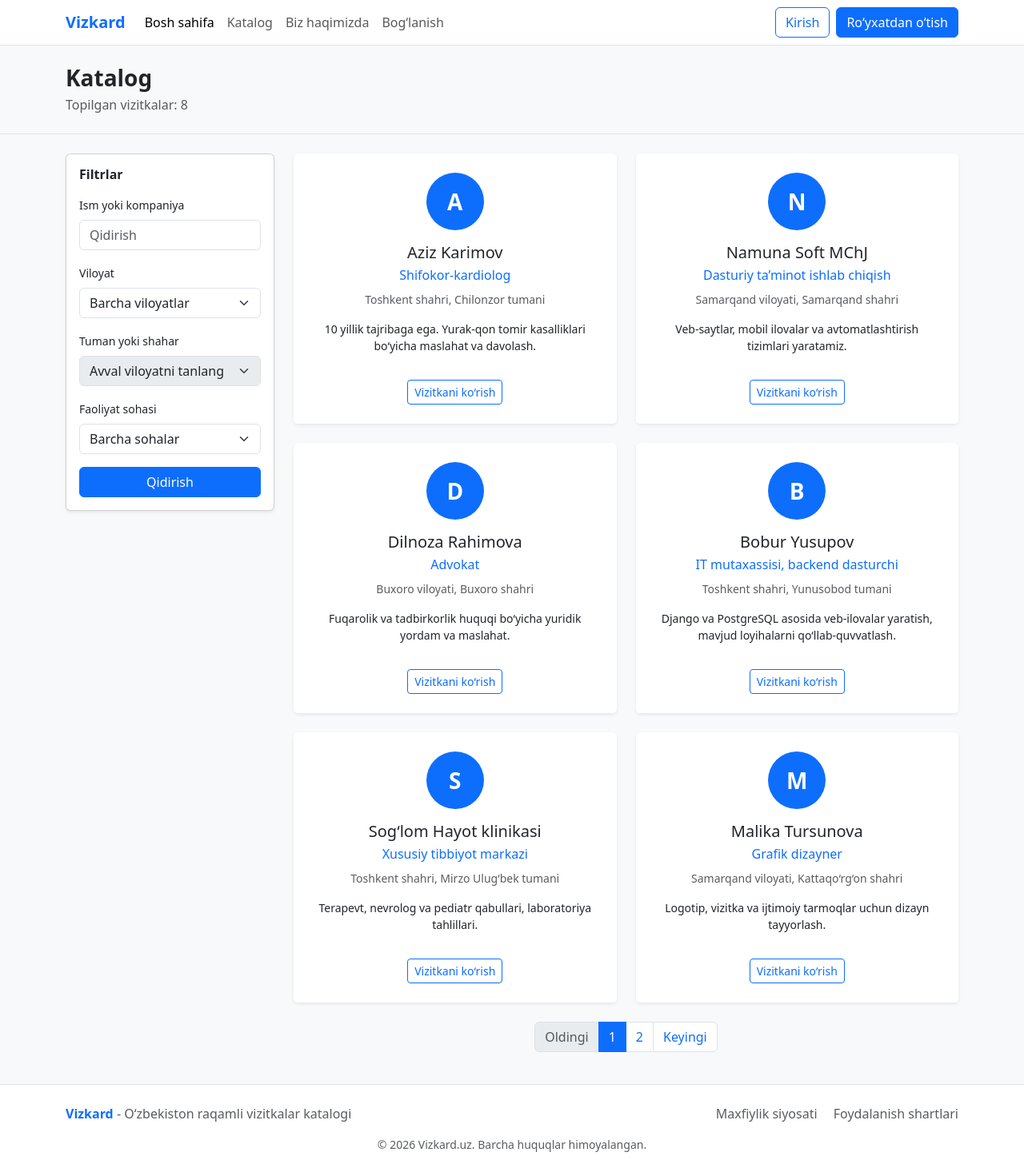
After one commit to mJamshid1990/vizkard, a Django app: page /katalog/ in a window 1280 px wide. The commit adds this page. Shown: the whole page at 80% size. Run offline with Django 5.2, Linux system fonts and the light colour scheme.

Commit message:
Add catalog page with filters panel and pagination

```diff
--- a/apps/pages/urls.py
+++ b/apps/pages/urls.py
@@ -6,4 +6,5 @@ app_name = "pages"
 
 urlpatterns = [
     path("", views.home, name="home"),
+    path("katalog/", views.catalog, name="catalog"),
 ]
--- a/apps/pages/views.py
+++ b/apps/pages/views.py
@@ -1,25 +1,67 @@
 from django.shortcuts import render
+from django.core.paginator import Paginator
+
+SAMPLE_CARDS = [
+    {
+        "name": "Aziz Karimov",
+        "profession": "Shifokor-kardiolog",
+        "location": "Toshkent shahri, Chilonzor tumani",
+        "description": "10 yillik tajribaga ega. Yurak-qon tomir kasalliklari bo‘yicha maslahat va davolash.",
+    },
+    {
+        "name": "Namuna Soft MChJ",
+        "profession": "Dasturiy ta’minot ishlab chiqish",
+        "location": "Samarqand viloyati, Samarqand shahri",
+        "description": "Veb-saytlar, mobil ilovalar va avtomatlashtirish tizimlari yaratamiz.",
+    },
+    {
+        "name": "Dilnoza Rahimova",
+        "profession": "Advokat",
+        "location": "Buxoro viloyati, Buxoro shahri",
+        "description": "Fuqarolik va tadbirkorlik huquqi bo‘yicha yuridik yordam va maslahat.",
+    },
+    {
+        "name": "Bobur Yusupov",
+        "profession": "IT mutaxassisi, backend dasturchi",
+        "location": "Toshkent shahri, Yunusobod tumani",
+        "description": "Django va PostgreSQL asosida veb-ilovalar yaratish, mavjud loyihalarni qo‘llab-quvvatlash.",
+    },
+    {
+        "name": "Sog‘lom Hayot klinikasi",
+        "profession": "Xususiy tibbiyot markazi",
+        "location": "Toshkent shahri, Mirzo Ulug‘bek tumani",
+        "description": "Terapevt, nevrolog va pediatr qabullari, laboratoriya tahlillari.",
+    },
+    {
+        "name": "Malika Tursunova",
+        "profession": "Grafik dizayner",
+        "location": "Samarqand viloyati, Kattaqo‘rg‘on shahri",
+        "description": "Logotip, vizitka va ijtimoiy tarmoqlar uchun dizayn tayyorlash.",
+    },
+    {
+        "name": "Huquq Markazi MChJ",
+        "profession": "Yuridik xizmatlar",
+        "location": "Buxoro viloyati, G‘ijduvon tumani",
+        "description": "Tadbirkorlar uchun shartnomalar, ro‘yxatdan o‘tkazish va huquqiy maslahat.",
+    },
+    {
+        "name": "Sardor Alimov",
+        "profession": "Shifokor-stomatolog",
+        "location": "Toshkent shahri, Shayxontohur tumani",
+        "description": "Tish davolash, protezlash va bolalar stomatologiyasi.",
+    },
+]
 
 
 def home(request):
-    sample_cards = [
-        {
-            "name": "Aziz Karimov",
-            "profession": "Shifokor-kardiolog",
-            "location": "Toshkent shahri, Chilonzor tumani",
-            "description": "10 yillik tajribaga ega. Yurak-qon tomir kasalliklari bo‘yicha maslahat va davolash.",
-        },
-        {
-            "name": "Namuna Soft MChJ",
-            "profession": "Dasturiy ta’minot ishlab chiqish",
-            "location": "Samarqand viloyati, Samarqand shahri",
-            "description": "Veb-saytlar, mobil ilovalar va avtomatlashtirish tizimlari yaratamiz.",
-        },
-        {
-            "name": "Dilnoza Rahimova",
-            "profession": "Advokat",
-            "location": "Buxoro viloyati, Buxoro shahri",
-            "description": "Fuqarolik va tadbirkorlik huquqi bo‘yicha yuridik yordam va maslahat.",
-        },
-    ]
-    return render(request, "pages/home.html", {"cards": sample_cards})
+        return render(request, "pages/home.html", {"cards": SAMPLE_CARDS[:3]})
+
+
+def catalog(request):
+    paginator = Paginator(SAMPLE_CARDS, 6)
+    page_obj = paginator.get_page(request.GET.get("page"))
+    return render(
+        request,
+        "pages/catalog.html",
+        {"page_obj": page_obj, "total": paginator.count},
+    )
--- a/templates/includes/navbar.html
+++ b/templates/includes/navbar.html
@@ -7,7 +7,7 @@
         <div class="collapse navbar-collapse" id="mainNavbar">
             <ul class="navbar-nav me-auto mb-2 mb-lg-0">
                 <li class="nav-item"><a class="nav-link active" href="{% url 'pages:home' %}">Bosh sahifa</a></li>
-                <li class="nav-item"><a class="nav-link" href="#">Katalog</a></li>
+                <li class="nav-item"><a class="nav-link" href="{% url 'pages:catalog' %}">Katalog</a></li>
                 <li class="nav-item"><a class="nav-link" href="#">Biz haqimizda</a></li>
                 <li class="nav-item"><a class="nav-link" href="#">Bog‘lanish</a></li>
             </ul>
--- /dev/null
+++ b/templates/pages/catalog.html
@@ -0,0 +1,96 @@
+{% extends "base.html" %}
+
+{% block title %}Katalog - Vizkard.uz{% endblock %}
+
+{% block content %}
+<section class="py-4 bg-light border-bottom">
+    <div class="container">
+        <h1 class="h3 fw-bold mb-1">Katalog</h1>
+        <p class="text-muted mb-0">Topilgan vizitkalar: {{ total }}</p>
+    </div>
+</section>
+
+<section class="py-4">
+    <div class="container">
+        <div class="row g-4">
+
+            <aside class="col-lg-3">
+                <form method="get" action="{% url 'pages:catalog' %}" class="card card-body shadow-sm">
+                    <h2 class="h6 fw-bold mb-3">Filtrlar</h2>
+
+                    <div class="mb-3">
+                        <label for="f-q" class="form-label small">Ism yoki kompaniya</label>
+                        <input type="text" class="form-control" id="f-q" name="q" placeholder="Qidirish">
+                    </div>
+
+                    <div class="mb-3">
+                        <label for="f-region" class="form-label small">Viloyat</label>
+                        <select class="form-select" id="f-region" name="region">
+                            <option value="">Barcha viloyatlar</option>
+                            <option>Toshkent shahri</option>
+                            <option>Samarqand viloyati</option>
+                            <option>Buxoro viloyati</option>
+                        </select>
+                    </div>
+
+                    <div class="mb-3">
+                        <label for="f-district" class="form-label small">Tuman yoki shahar</label>
+                        <select class="form-select" id="f-district" name="district" disabled>
+                            <option value="">Avval viloyatni tanlang</option>
+                        </select>
+                    </div>
+
+                    <div class="mb-3">
+                        <label for="f-category" class="form-label small">Faoliyat sohasi</label>
+                        <select class="form-select" id="f-category" name="category">
+                            <option value="">Barcha sohalar</option>
+                            <option>Shifokor</option>
+                            <option>Advokat</option>
+                            <option>IT mutaxassisi</option>
+                        </select>
+                    </div>
+
+                    <button type="submit" class="btn btn-primary w-100">Qidirish</button>
+                </form>
+            </aside>
+
+            <div class="col-lg-9">
+                <div class="row g-4">
+                    {% for card in page_obj %}
+                    <div class="col-md-6">
+                        {% include "includes/card.html" with card=card %}
+                    </div>
+                    {% endfor %}
+                </div>
+
+                {% if page_obj.has_other_pages %}
+                <nav class="mt-4" aria-label="Sahifalash">
+                    <ul class="pagination justify-content-center">
+                        {% if page_obj.has_previous %}
+                        <li class="page-item"><a class="page-link" href="?page={{ page_obj.previous_page_number }}">Oldingi</a></li>
+                        {% else %}
+                        <li class="page-item disabled"><span class="page-link">Oldingi</span></li>
+                        {% endif %}
+
+                        {% for num in page_obj.paginator.page_range %}
+                        {% if num == page_obj.number %}
+                        <li class="page-item active"><span class="page-link">{{ num }}</span></li>
+                        {% else %}
+                        <li class="page-item"><a class="page-link" href="?page={{ num }}">{{ num }}</a></li>
+                        {% endif %}
+                        {% endfor %}
+
+                        {% if page_obj.has_next %}
+                        <li class="page-item"><a class="page-link" href="?page={{ page_obj.next_page_number }}">Keyingi</a></li>
+                        {% else %}
+                        <li class="page-item disabled"><span class="page-link">Keyingi</span></li>
+                        {% endif %}
+                    </ul>
+                </nav>
+                {% endif %}
+            </div>
+
+        </div>
+    </div>
+</section>
+{% endblock %}
```
